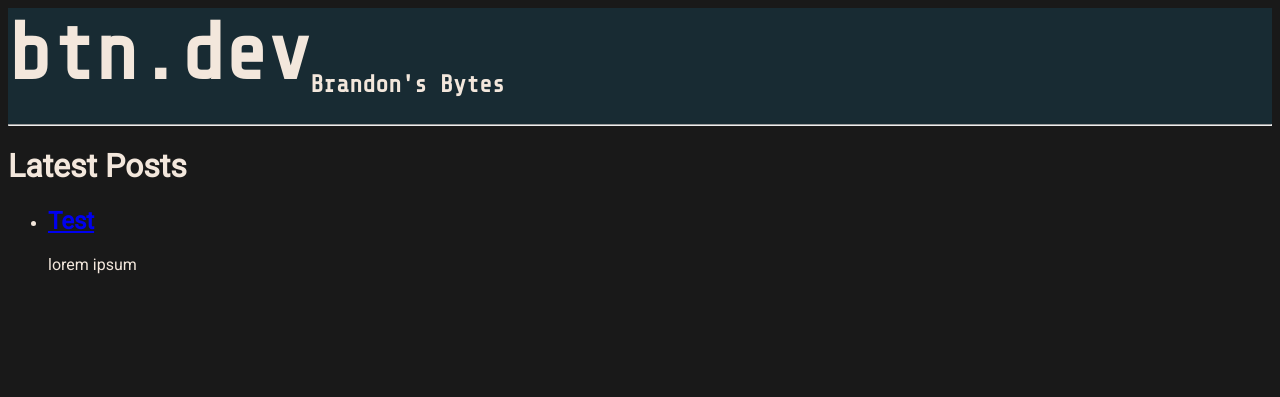
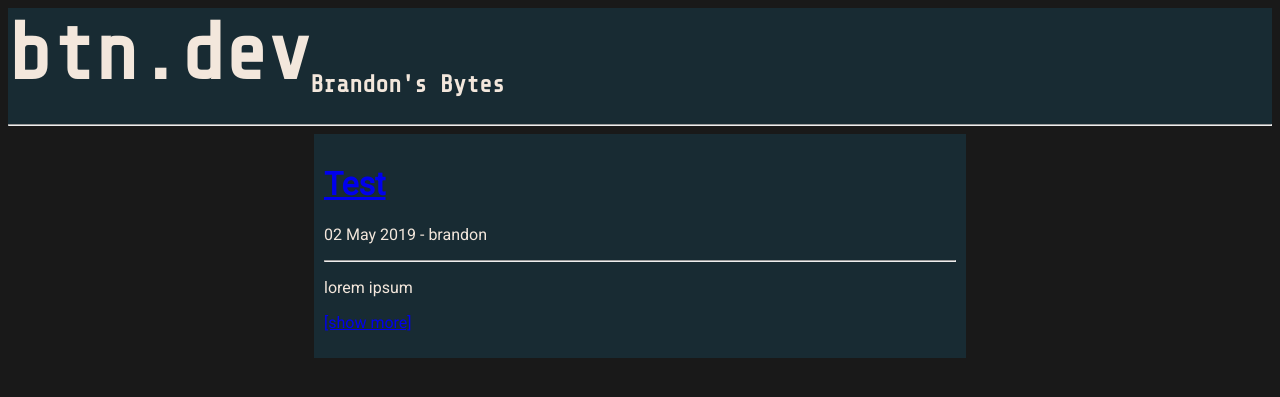
Before and after one commit to brandon-t-nguyen/brandon-t-nguyen.github.io, a Jekyll site: the page built from blog.html, in a window 1280 px wide. Shown: the top 397 px of the page. Built offline with Jekyll 4.4.1, drawn with Linux system fonts in a browser that asks for light colours.

Commit message:
Updated post display

```diff
--- a/_layouts/post.html
+++ b/_layouts/post.html
@@ -1,7 +1,10 @@
 ---
 layout: default
 ---
+<div class='post-box'>
 <h1>{{ page.title }}</h1>
 <p>{{ page.date | date_to_string }} - {{ page.author }}</p>
+<hr>
 
 {{ content }}
+</div>
--- a/_sass/main.scss
+++ b/_sass/main.scss
@@ -40,3 +40,11 @@ nav {
 .footer {
     background-color: $color-element1;
 }
+
+.post-box {
+    margin: auto;
+    width: 50%;
+    padding: 10px;
+
+    background-color: $color-element1;
+}
--- a/blog.html
+++ b/blog.html
@@ -3,13 +3,12 @@ layout: default
 title: Blog
 permalink: /blog
 ---
-<h1>Latest Posts</h1>
-
-<ul>
-    {% for post in site.posts %}
-        <li>
-            <h2><a href="{{ post.url }}">{{ post.title }}</a></h2>
-            <p>{{ post.excerpt }}</p>
-        </li>
-    {% endfor %}
-</ul>
+{% for post in site.posts %}
+    <div class='post-box'>
+        <h1><a href="{{ post.url }}">{{ post.title }}</a></h1>
+        <p>{{ post.date | date_to_string }} - {{ post.author }}</p>
+        <hr>
+        {{ post.excerpt }}
+        <p><a href="{{ post.url }}">[show more]</a></p>
+    </div>
+{% endfor %}
```
